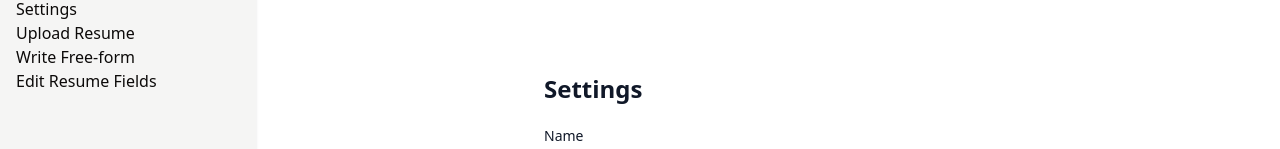
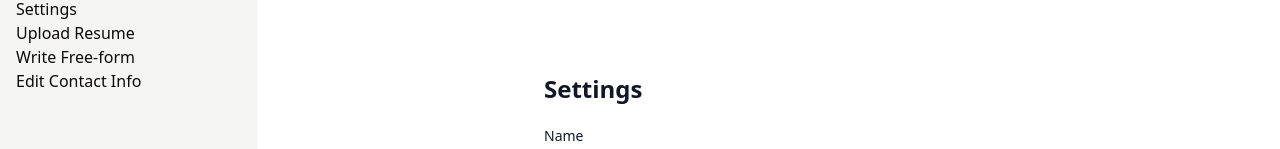
Before and after one commit to njit-prof-bill/njit-prof-bill-cs490-project-summer-2025, a Next.js app: page /home/settings in a window 1280 px wide. Shown: the part 136-285 px from the top of the page. Built offline with nearby package versions, Linux system fonts and the light colour scheme; no server answers.

Commit message:
Renamed 'Edit Resume Fields' page to 'Edit Contact Info' page

```diff
--- a/src/app/home/edit-resume-fields/page.tsx
+++ b/src/app/home/edit-contact-info/page.tsx
@@ -6,7 +6,7 @@ import { useState, useEffect } from "react";
 import { db } from "@/lib/firebase";
 import { doc, getDoc, updateDoc } from "firebase/firestore";
 
-export default function EditResumeFieldsPage() {
+export default function EditContactInfoPage() {
     // For checking whether the user is logged in and redirecting them accordingly
     const { user, loading } = useAuth();
     const router = useRouter();
@@ -201,7 +201,7 @@ export default function EditResumeFieldsPage() {
     return (
         <div className="flex items-center justify-center min-h-screen text-gray-900 dark:text-gray-100">
             <div className="w-full max-w-md">
-                <h1 className="text-2xl font-bold mb-6">Edit Resume Info</h1>
+                <h1 className="text-2xl font-bold mb-6">Edit Contact Info</h1>
                 <form method="post" onSubmit={handleSubmit}>
                     <h2 className="text-l font-bold mb-6">Full Name:</h2>
                     <input
--- a/src/components/sidePanel.tsx
+++ b/src/components/sidePanel.tsx
@@ -36,8 +36,8 @@ export default function SidePanel({ isSidePanelOpen }: SidePanelProps) {
                         </Link>
                     </li>
                     <li>
-                        <Link href="/home/edit-resume-fields" className="hover:underline">
-                            Edit Resume Fields
+                        <Link href="/home/edit-contact-info" className="hover:underline">
+                            Edit Contact Info
                         </Link>
                     </li>
                 </ul>
```
